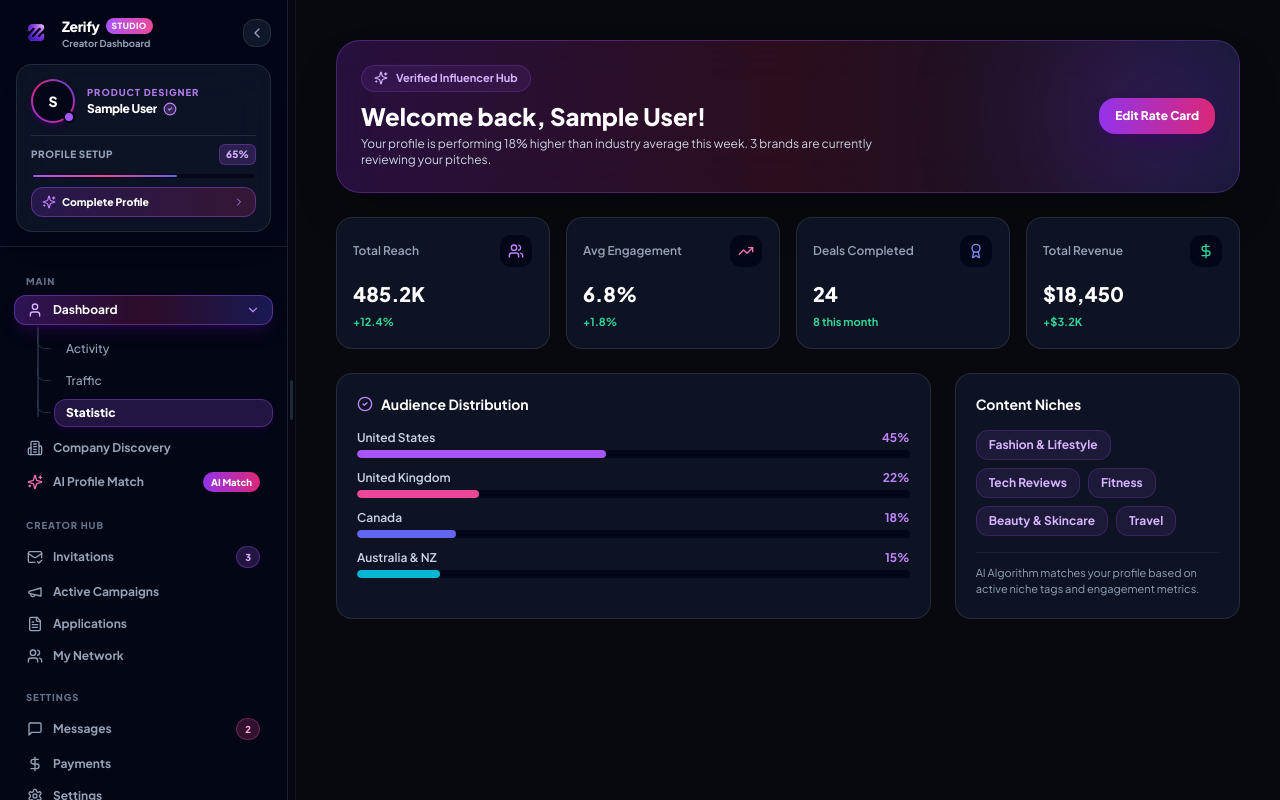
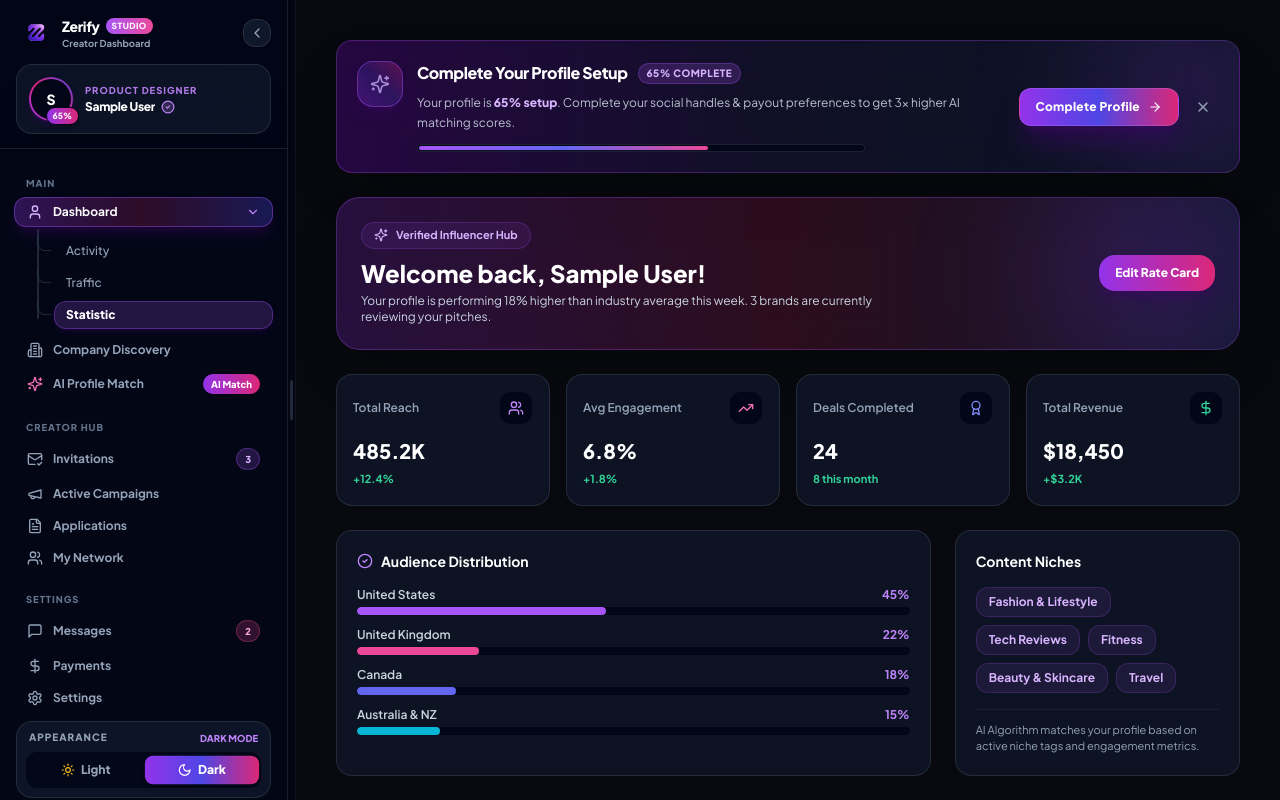
Before and after one commit to sushabhan878/Zerify, a Next.js app in the folder apps/frontend/: page /dashboard in a window 1280 px wide. Built offline with nearby package versions, Linux system fonts and the light colour scheme; sample sign-in values are in the browser's storage.

Commit message:
Updated the side bar

```diff
--- a/apps/frontend/src/app/dashboard/page.tsx
+++ b/apps/frontend/src/app/dashboard/page.tsx
@@ -172,9 +172,17 @@ export default function DashboardPage() {
         {/* Main Content View - Right Independent Scroll Container */}
         <main className="flex-1 h-full overflow-y-auto no-scrollbar p-4 sm:p-8 md:p-10 max-w-7xl mx-auto">
           {userRole === 'BRAND' ? (
-            <BrandDashboardView userName={userName} activeRoute={activeRoute} />
+            <BrandDashboardView
+              userName={userName}
+              activeRoute={activeRoute}
+              onSelectRoute={(route) => setActiveRoute(route)}
+            />
           ) : (
-            <InfluencerDashboardView userName={userName} activeRoute={activeRoute} />
+            <InfluencerDashboardView
+              userName={userName}
+              activeRoute={activeRoute}
+              onSelectRoute={(route) => setActiveRoute(route)}
+            />
           )}
         </main>
       </div>
--- a/apps/frontend/src/components/dashboard/BrandDashboardView.tsx
+++ b/apps/frontend/src/components/dashboard/BrandDashboardView.tsx
@@ -13,16 +13,22 @@ import BrandSettingsSection from './brand-views/BrandSettingsSection';
 import ActivityView from './sub-views/ActivityView';
 import TrafficView from './sub-views/TrafficView';
 import StatisticView from './sub-views/StatisticView';
+import ProfileCompletionBanner from './subcomponents/ProfileCompletionBanner';
 
 interface BrandDashboardViewProps {
   userName: string;
   activeRoute?: string;
+  onSelectRoute?: (routeId: string) => void;
+  completionPercentage?: number;
 }
 
 export default function BrandDashboardView({
   userName,
   activeRoute = 'search-creators',
+  onSelectRoute,
+  completionPercentage = 65,
 }: BrandDashboardViewProps) {
+  const renderSection = () => {
     switch (activeRoute) {
       case 'activity':
         return <ActivityView />;
@@ -50,4 +56,18 @@ export default function BrandDashboardView({
       default:
         return <SearchCreatorsSection />;
     }
+  };
+
+  return (
+    <div className="space-y-4">
+      {/* Profile Completion Setup Banner (Visible on all pages until setup reaches >= 90%) */}
+      <ProfileCompletionBanner
+        completionPercentage={completionPercentage}
+        onCompleteProfile={() => onSelectRoute?.('brand-settings')}
+      />
+
+      {/* Active Section Content */}
+      {renderSection()}
+    </div>
+  );
 }
--- a/apps/frontend/src/components/dashboard/InfluencerDashboardView.tsx
+++ b/apps/frontend/src/components/dashboard/InfluencerDashboardView.tsx
@@ -14,16 +14,22 @@ import SettingsSection from './influencer-views/SettingsSection';
 import ActivityView from './sub-views/ActivityView';
 import TrafficView from './sub-views/TrafficView';
 import StatisticView from './sub-views/StatisticView';
+import ProfileCompletionBanner from './subcomponents/ProfileCompletionBanner';
 
 interface InfluencerDashboardViewProps {
   userName: string;
   activeRoute?: string;
+  onSelectRoute?: (routeId: string) => void;
+  completionPercentage?: number;
 }
 
 export default function InfluencerDashboardView({
   userName,
   activeRoute = 'profile-overview',
+  onSelectRoute,
+  completionPercentage = 65,
 }: InfluencerDashboardViewProps) {
+  const renderSection = () => {
     switch (activeRoute) {
       case 'activity':
         return <ActivityView />;
@@ -53,4 +59,18 @@ export default function InfluencerDashboardView({
       default:
         return <ProfileOverviewSection userName={userName} />;
     }
+  };
+
+  return (
+    <div className="space-y-4">
+      {/* Profile Completion Setup Banner (Visible on all pages until setup reaches >= 90%) */}
+      <ProfileCompletionBanner
+        completionPercentage={completionPercentage}
+        onCompleteProfile={() => onSelectRoute?.('settings')}
+      />
+
+      {/* Active Section Content */}
+      {renderSection()}
+    </div>
+  );
 }
--- a/apps/frontend/src/components/dashboard/brand-sidebar/BrandNavMenu.tsx
+++ b/apps/frontend/src/components/dashboard/brand-sidebar/BrandNavMenu.tsx
@@ -130,7 +130,7 @@ export default function BrandNavMenu({
 
                 {/* Collapsed Flyout Submenu with Curved Branch Lines & Hover Bridge */}
                 {hasSubItems && (
-                  <div className="absolute left-full top-0 ml-3 hidden group-hover/collapsed:flex flex-col bg-slate-900/95 border border-white/10 p-3 rounded-2xl shadow-2xl z-50 w-48 backdrop-blur-xl before:absolute before:-left-4 before:top-0 before:bottom-0 before:w-4 before:content-[''] pointer-events-auto">
+                  <div className="fixed left-[84px] -mt-1 hidden group-hover/collapsed:flex flex-col bg-slate-900/95 border border-white/10 p-3 rounded-2xl shadow-2xl z-[100] w-48 backdrop-blur-xl before:absolute before:-left-5 before:top-0 before:bottom-0 before:w-5 before:content-[''] pointer-events-auto">
                     <div className="text-[10px] font-black uppercase tracking-wider text-purple-400 mb-2 pb-1 border-b border-white/10 px-1 flex items-center justify-between">
                       <span>{route.label}</span>
                       <span className="w-1.5 h-1.5 rounded-full bg-purple-500 animate-pulse" />
--- a/apps/frontend/src/components/dashboard/brand-sidebar/BrandProfileCard.tsx
+++ b/apps/frontend/src/components/dashboard/brand-sidebar/BrandProfileCard.tsx
@@ -1,8 +1,6 @@
-'use client';
-
 import React from 'react';
 import Image from 'next/image';
-import { CheckCircle2, Sparkles, ChevronRight } from 'lucide-react';
+import { CheckCircle2 } from 'lucide-react';
 
 interface BrandProfileCardProps {
   companyName: string;
@@ -26,7 +24,7 @@ export default function BrandProfileCard({
 
   if (isCollapsed) {
     return (
-      <div className="flex flex-col items-center py-1 gap-2">
+      <div className="flex justify-center py-1">
         <div
           className="relative group shrink-0 cursor-pointer"
           onClick={onCompleteProfile}
@@ -48,34 +46,23 @@ export default function BrandProfileCard({
             )}
           </div>
           {showCompletion ? (
-            <span className="absolute -bottom-1 -right-1 bg-purple-600 text-white text-[8px] font-black px-1 rounded-full border border-slate-950 shadow-md">
+            <span className="absolute -bottom-1 -right-1.5 bg-gradient-to-r from-purple-600 to-pink-600 text-white text-[8px] font-black px-1.5 py-0.5 rounded-full border border-slate-950 shadow-md">
               {completionPercentage}%
             </span>
           ) : (
             <span className="absolute bottom-0 right-0 w-3 h-3 rounded-full bg-purple-500 border-2 border-slate-950 shadow-sm" />
           )}
         </div>
-
-        {showCompletion && (
-          <button
-            onClick={onCompleteProfile}
-            type="button"
-            title={`Complete Profile (${completionPercentage}% complete)`}
-            className="w-8 h-8 rounded-xl bg-purple-600/20 hover:bg-purple-600/40 border border-purple-500/40 text-purple-300 flex items-center justify-center transition-all shadow-sm group relative"
-          >
-            <Sparkles className="w-4 h-4 text-purple-400 group-hover:scale-110 transition-transform" />
-            <span className="absolute -top-0.5 -right-0.5 w-2 h-2 rounded-full bg-pink-500 animate-ping" />
-            <span className="absolute -top-0.5 -right-0.5 w-2 h-2 rounded-full bg-pink-500" />
-          </button>
-        )}
       </div>
     );
   }
 
   return (
-    <div className="p-3.5 rounded-2xl bg-slate-900/80 border border-white/10 backdrop-blur-xl shadow-xl flex flex-col gap-3 group">
-      {/* Header Row: Avatar & Details */}
-      <div className="flex items-center gap-3">
+    <div
+      onClick={onCompleteProfile}
+      className="p-3 rounded-2xl bg-slate-900/80 border border-white/10 backdrop-blur-xl shadow-xl flex items-center gap-3 group cursor-pointer hover:border-purple-500/30 transition-all"
+    >
+      {/* Avatar with Completion Percentage Badge */}
       <div className="relative shrink-0">
         <div className="w-11 h-11 rounded-full bg-gradient-to-tr from-purple-600 via-indigo-600 to-pink-600 p-[2px] shadow-md shadow-purple-950/50">
           {logoUrl ? (
@@ -92,9 +79,19 @@ export default function BrandProfileCard({
             </div>
           )}
         </div>
+        {showCompletion ? (
+          <span
+            className="absolute -bottom-1 -right-1.5 bg-gradient-to-r from-purple-600 to-pink-600 text-white text-[8.5px] font-black px-1.5 py-0.5 rounded-full border border-slate-950 shadow-md"
+            title={`Profile ${completionPercentage}% Complete`}
+          >
+            {completionPercentage}%
+          </span>
+        ) : (
           <span className="absolute bottom-0 right-0 w-3 h-3 rounded-full bg-purple-500 border-2 border-slate-950 shadow-sm" title="Verified Partner" />
+        )}
       </div>
 
+      {/* Field & Name */}
       <div className="overflow-hidden min-w-0 flex-1">
         <span className="text-[9.5px] font-extrabold uppercase tracking-widest text-purple-400/90 block truncate">
           {industry}
@@ -107,35 +104,5 @@ export default function BrandProfileCard({
         </div>
       </div>
     </div>
-
-      {/* Completion Progress Bar & Complete Profile Action (Visible ONLY when < 90%) */}
-      {showCompletion && (
-        <div className="pt-2 border-t border-white/10 space-y-2">
-          <div className="flex items-center justify-between text-[10px] font-extrabold">
-            <span className="text-slate-400 uppercase tracking-wider">Profile Setup</span>
-            <span className="text-purple-300 font-black bg-purple-500/20 px-1.5 py-0.5 rounded-md border border-purple-500/30">
-              {completionPercentage}%
-            </span>
-          </div>
-
-          <div className="w-full h-1.5 rounded-full bg-slate-950 overflow-hidden p-[1px] border border-white/5">
-            <div
-              className="h-full rounded-full bg-gradient-to-r from-purple-500 via-indigo-500 to-pink-500 transition-all duration-500 shadow-sm"
-              style={{ width: `${completionPercentage}%` }}
-            />
-          </div>
-
-          <button
-            onClick={onCompleteProfile}
-            type="button"
-            className="w-full py-1.5 px-2.5 rounded-xl bg-gradient-to-r from-purple-600/20 to-indigo-600/20 hover:from-purple-600/35 hover:to-indigo-600/35 border border-purple-500/40 text-white font-extrabold text-[10.5px] flex items-center justify-center gap-1.5 transition-all group shadow-sm"
-          >
-            <Sparkles className="w-3.5 h-3.5 text-purple-400 group-hover:scale-110 transition-transform" />
-            <span>Complete Profile</span>
-            <ChevronRight className="w-3 h-3 text-purple-400 group-hover:translate-x-0.5 transition-transform ml-auto" />
-          </button>
-        </div>
-      )}
-    </div>
   );
 }
--- a/apps/frontend/src/components/dashboard/brand-sidebar/BrandSidebar.tsx
+++ b/apps/frontend/src/components/dashboard/brand-sidebar/BrandSidebar.tsx
@@ -57,7 +57,7 @@ export default function BrandSidebar({
     <aside
       style={isCollapsed ? { ...style, width: '80px' } : style}
       className={`h-full bg-slate-950/90 border-r border-white/10 flex flex-col shrink-0 selection:bg-purple-500 selection:text-white transition-all duration-200 ${
-        isCollapsed ? 'w-20 overflow-visible z-30' : 'w-72 overflow-hidden'
+        isCollapsed ? 'w-20' : 'w-72'
       } ${isMobileDrawer ? 'flex w-full' : 'hidden md:flex'}`}
     >
       {/* Sticky Top Header: Zerify Logo + Collapse Button & Profile Card */}
@@ -110,7 +110,7 @@ export default function BrandSidebar({
       </div>
 
       {/* Scrollable Body: Nav Menu (includes ThemeToggle in Settings), Messages & CTA Card */}
-      <div className={`flex-1 ${isCollapsed ? 'overflow-visible' : 'overflow-y-auto no-scrollbar'} p-3.5 space-y-3 flex flex-col justify-between min-h-0`}>
+      <div className="flex-1 overflow-y-auto no-scrollbar p-3.5 space-y-3 flex flex-col justify-between min-h-0">
         <div className="space-y-3">
           {/* Main Navigation Menu */}
           <BrandNavMenu
--- a/apps/frontend/src/components/dashboard/influencer-sidebar/InfluencerNavMenu.tsx
+++ b/apps/frontend/src/components/dashboard/influencer-sidebar/InfluencerNavMenu.tsx
@@ -131,7 +131,7 @@ export default function InfluencerNavMenu({
 
                 {/* Collapsed Flyout Submenu with Curved Branch Lines & Hover Bridge */}
                 {hasSubItems && (
-                  <div className="absolute left-full top-0 ml-3 hidden group-hover/collapsed:flex flex-col bg-slate-900/95 border border-white/10 p-3 rounded-2xl shadow-2xl z-50 w-48 backdrop-blur-xl before:absolute before:-left-4 before:top-0 before:bottom-0 before:w-4 before:content-[''] pointer-events-auto">
+                  <div className="fixed left-[84px] -mt-1 hidden group-hover/collapsed:flex flex-col bg-slate-900/95 border border-white/10 p-3 rounded-2xl shadow-2xl z-[100] w-48 backdrop-blur-xl before:absolute before:-left-5 before:top-0 before:bottom-0 before:w-5 before:content-[''] pointer-events-auto">
                     <div className="text-[10px] font-black uppercase tracking-wider text-purple-400 mb-2 pb-1 border-b border-white/10 px-1 flex items-center justify-between">
                       <span>{route.label}</span>
                       <span className="w-1.5 h-1.5 rounded-full bg-purple-500 animate-pulse" />
--- a/apps/frontend/src/components/dashboard/influencer-sidebar/InfluencerProfileCard.tsx
+++ b/apps/frontend/src/components/dashboard/influencer-sidebar/InfluencerProfileCard.tsx
@@ -1,8 +1,6 @@
-'use client';
-
 import React from 'react';
 import Image from 'next/image';
-import { CheckCircle2, Sparkles, ChevronRight } from 'lucide-react';
+import { CheckCircle2 } from 'lucide-react';
 
 interface InfluencerProfileCardProps {
   userName: string;
@@ -28,7 +26,7 @@ export default function InfluencerProfileCard({
 
   if (isCollapsed) {
     return (
-      <div className="flex flex-col items-center py-1 gap-2">
+      <div className="flex justify-center py-1">
         <div
           className="relative group shrink-0 cursor-pointer"
           onClick={onCompleteProfile}
@@ -50,34 +48,23 @@ export default function InfluencerProfileCard({
             )}
           </div>
           {showCompletion ? (
-            <span className="absolute -bottom-1 -right-1 bg-purple-600 text-white text-[8px] font-black px-1 rounded-full border border-slate-950 shadow-md">
+            <span className="absolute -bottom-1 -right-1.5 bg-gradient-to-r from-purple-600 to-pink-600 text-white text-[8px] font-black px-1.5 py-0.5 rounded-full border border-slate-950 shadow-md">
               {completionPercentage}%
             </span>
           ) : (
             <span className="absolute bottom-0 right-0 w-3 h-3 rounded-full bg-purple-500 border-2 border-slate-950 shadow-sm" />
           )}
         </div>
-
-        {showCompletion && (
-          <button
-            onClick={onCompleteProfile}
-            type="button"
-            title={`Complete Profile (${completionPercentage}% complete)`}
-            className="w-8 h-8 rounded-xl bg-purple-600/20 hover:bg-purple-600/40 border border-purple-500/40 text-purple-300 flex items-center justify-center transition-all shadow-sm group relative"
-          >
-            <Sparkles className="w-4 h-4 text-purple-400 group-hover:scale-110 transition-transform" />
-            <span className="absolute -top-0.5 -right-0.5 w-2 h-2 rounded-full bg-pink-500 animate-ping" />
-            <span className="absolute -top-0.5 -right-0.5 w-2 h-2 rounded-full bg-pink-500" />
-          </button>
-        )}
       </div>
     );
   }
 
   return (
-    <div className="p-3.5 rounded-2xl bg-slate-900/80 border border-white/10 backdrop-blur-xl shadow-xl flex flex-col gap-3 group">
-      {/* Header Row: Avatar & Details */}
-      <div className="flex items-center gap-3">
+    <div
+      onClick={onCompleteProfile}
+      className="p-3 rounded-2xl bg-slate-900/80 border border-white/10 backdrop-blur-xl shadow-xl flex items-center gap-3 group cursor-pointer hover:border-purple-500/30 transition-all"
+    >
+      {/* Avatar with Completion Percentage Badge */}
       <div className="relative shrink-0">
         <div className="w-11 h-11 rounded-full bg-gradient-to-tr from-purple-600 via-pink-600 to-indigo-600 p-[2px] shadow-md shadow-purple-950/50">
           {avatarUrl ? (
@@ -94,9 +81,19 @@ export default function InfluencerProfileCard({
             </div>
           )}
         </div>
+        {showCompletion ? (
+          <span
+            className="absolute -bottom-1 -right-1.5 bg-gradient-to-r from-purple-600 to-pink-600 text-white text-[8.5px] font-black px-1.5 py-0.5 rounded-full border border-slate-950 shadow-md"
+            title={`Profile ${completionPercentage}% Complete`}
+          >
+            {completionPercentage}%
+          </span>
+        ) : (
           <span className="absolute bottom-0 right-0 w-3 h-3 rounded-full bg-purple-500 border-2 border-slate-950 shadow-sm" title="Verified Creator" />
+        )}
       </div>
 
+      {/* Field & Name */}
       <div className="overflow-hidden min-w-0 flex-1">
         <span className="text-[9.5px] font-extrabold uppercase tracking-widest text-purple-400/90 block truncate">
           {userField}
@@ -109,35 +106,5 @@ export default function InfluencerProfileCard({
         </div>
       </div>
     </div>
-
-      {/* Completion Progress Bar & Complete Profile Action (Visible ONLY when < 90%) */}
-      {showCompletion && (
-        <div className="pt-2 border-t border-white/10 space-y-2">
-          <div className="flex items-center justify-between text-[10px] font-extrabold">
-            <span className="text-slate-400 uppercase tracking-wider">Profile Setup</span>
-            <span className="text-purple-300 font-black bg-purple-500/20 px-1.5 py-0.5 rounded-md border border-purple-500/30">
-              {completionPercentage}%
-            </span>
-          </div>
-
-          <div className="w-full h-1.5 rounded-full bg-slate-950 overflow-hidden p-[1px] border border-white/5">
-            <div
-              className="h-full rounded-full bg-gradient-to-r from-purple-500 via-pink-500 to-indigo-500 transition-all duration-500 shadow-sm"
-              style={{ width: `${completionPercentage}%` }}
-            />
-          </div>
-
-          <button
-            onClick={onCompleteProfile}
-            type="button"
-            className="w-full py-1.5 px-2.5 rounded-xl bg-gradient-to-r from-purple-600/20 to-pink-600/20 hover:from-purple-600/35 hover:to-pink-600/35 border border-purple-500/40 text-white font-extrabold text-[10.5px] flex items-center justify-center gap-1.5 transition-all group shadow-sm"
-          >
-            <Sparkles className="w-3.5 h-3.5 text-purple-400 group-hover:scale-110 transition-transform" />
-            <span>Complete Profile</span>
-            <ChevronRight className="w-3 h-3 text-purple-400 group-hover:translate-x-0.5 transition-transform ml-auto" />
-          </button>
-        </div>
-      )}
-    </div>
   );
 }
--- a/apps/frontend/src/components/dashboard/influencer-sidebar/InfluencerSidebar.tsx
+++ b/apps/frontend/src/components/dashboard/influencer-sidebar/InfluencerSidebar.tsx
@@ -59,7 +59,7 @@ export default function InfluencerSidebar({
     <aside
       style={isCollapsed ? { ...style, width: '80px' } : style}
       className={`h-full bg-slate-950/90 border-r border-white/10 flex flex-col shrink-0 selection:bg-purple-500 selection:text-white transition-all duration-200 ${
-        isCollapsed ? 'w-20 overflow-visible z-30' : 'w-72 overflow-hidden'
+        isCollapsed ? 'w-20' : 'w-72'
       } ${isMobileDrawer ? 'flex w-full' : 'hidden md:flex'}`}
     >
       {/* Sticky Top Header: Zerify Logo + Collapse Button & Profile Card */}
@@ -113,7 +113,7 @@ export default function InfluencerSidebar({
       </div>
 
       {/* Scrollable Body: Navigation Menu (includes ThemeToggle in Settings), Messages & CTA Card */}
-      <div className={`flex-1 ${isCollapsed ? 'overflow-visible' : 'overflow-y-auto no-scrollbar'} p-3.5 space-y-3 flex flex-col justify-between min-h-0`}>
+      <div className="flex-1 overflow-y-auto no-scrollbar p-3.5 space-y-3 flex flex-col justify-between min-h-0">
         <div className="space-y-3">
           {/* Navigation Menu */}
           <InfluencerNavMenu
--- /dev/null
+++ b/apps/frontend/src/components/dashboard/subcomponents/ProfileCompletionBanner.tsx
@@ -0,0 +1,83 @@
+'use client';
+
+import React, { useState } from 'react';
+import { Sparkles, ArrowRight, X, ShieldAlert, CheckCircle2 } from 'lucide-react';
+
+interface ProfileCompletionBannerProps {
+  completionPercentage?: number;
+  onCompleteProfile?: () => void;
+}
+
+export default function ProfileCompletionBanner({
+  completionPercentage = 65,
+  onCompleteProfile,
+}: ProfileCompletionBannerProps) {
+  const [dismissed, setDismissed] = useState(false);
+
+  // Automatically hide when profile completion is 90% or higher
+  if (completionPercentage >= 90 || dismissed) {
+    return null;
+  }
+
+  return (
+    <div className="relative overflow-hidden mb-6 p-4 sm:p-5 rounded-2xl bg-gradient-to-r from-purple-950/60 via-indigo-950/40 to-slate-900/80 border border-purple-500/30 backdrop-blur-xl shadow-2xl transition-all">
+      {/* Background Accent Glow */}
+      <div className="absolute -top-12 -right-12 w-48 h-48 rounded-full bg-purple-600/20 blur-3xl pointer-events-none" />
+
+      <div className="relative z-10 flex flex-col md:flex-row items-start md:items-center justify-between gap-4">
+        {/* Left Side: Icon & Setup Progress Info */}
+        <div className="flex items-start gap-3.5 flex-1 min-w-0">
+          <div className="p-3 rounded-2xl bg-gradient-to-tr from-purple-600/30 via-indigo-600/20 to-pink-600/30 border border-purple-500/40 text-purple-300 shrink-0 shadow-lg shadow-purple-950/40">
+            <Sparkles className="w-5 h-5 text-purple-300 animate-pulse" />
+          </div>
+
+          <div className="space-y-2 flex-1 min-w-0">
+            <div className="flex items-center gap-2.5">
+              <h3 className="text-sm sm:text-base font-black text-white tracking-tight">
+                Complete Your Profile Setup
+              </h3>
+              <span className="px-2 py-0.5 rounded-full bg-purple-500/20 border border-purple-500/30 text-purple-300 text-[10px] font-black uppercase tracking-wider shrink-0">
+                {completionPercentage}% Complete
+              </span>
+            </div>
+
+            <p className="text-xs text-slate-300/90 leading-relaxed max-w-xl">
+              Your profile is <strong className="text-purple-300 font-extrabold">{completionPercentage}% setup</strong>. Complete your social handles & payout preferences to get 3x higher AI matching scores.
+            </p>
+
+            {/* Progress Bar Container */}
+            <div className="w-full max-w-md space-y-1 pt-1">
+              <div className="w-full h-2 rounded-full bg-slate-950 overflow-hidden p-[1px] border border-white/10">
+                <div
+                  className="h-full rounded-full bg-gradient-to-r from-purple-500 via-indigo-500 to-pink-500 transition-all duration-500 shadow-md shadow-purple-500/50"
+                  style={{ width: `${completionPercentage}%` }}
+                />
+              </div>
+            </div>
+          </div>
+        </div>
+
+        {/* Right Side: CTA Button & Dismiss */}
+        <div className="flex items-center gap-2 self-stretch md:self-center shrink-0 pt-2 md:pt-0 border-t md:border-t-0 border-white/10 w-full md:w-auto justify-between md:justify-end">
+          <button
+            onClick={onCompleteProfile}
+            type="button"
+            className="px-4 py-2.5 rounded-xl bg-gradient-to-r from-purple-600 via-indigo-600 to-pink-600 hover:from-purple-500 hover:to-pink-500 text-white text-xs font-black tracking-wide shadow-xl shadow-purple-950/60 transition-all hover:scale-105 flex items-center justify-center gap-2 group border border-purple-400/30"
+          >
+            <span>Complete Profile</span>
+            <ArrowRight className="w-3.5 h-3.5 group-hover:translate-x-0.5 transition-transform" />
+          </button>
+
+          <button
+            onClick={() => setDismissed(true)}
+            type="button"
+            title="Dismiss notification"
+            className="p-2 rounded-xl text-slate-400 hover:text-white hover:bg-white/5 transition-colors shrink-0"
+          >
+            <X className="w-4 h-4" />
+          </button>
+        </div>
+      </div>
+    </div>
+  );
+}
```
Lines whose indentation alone changed are shown as unchanged.
